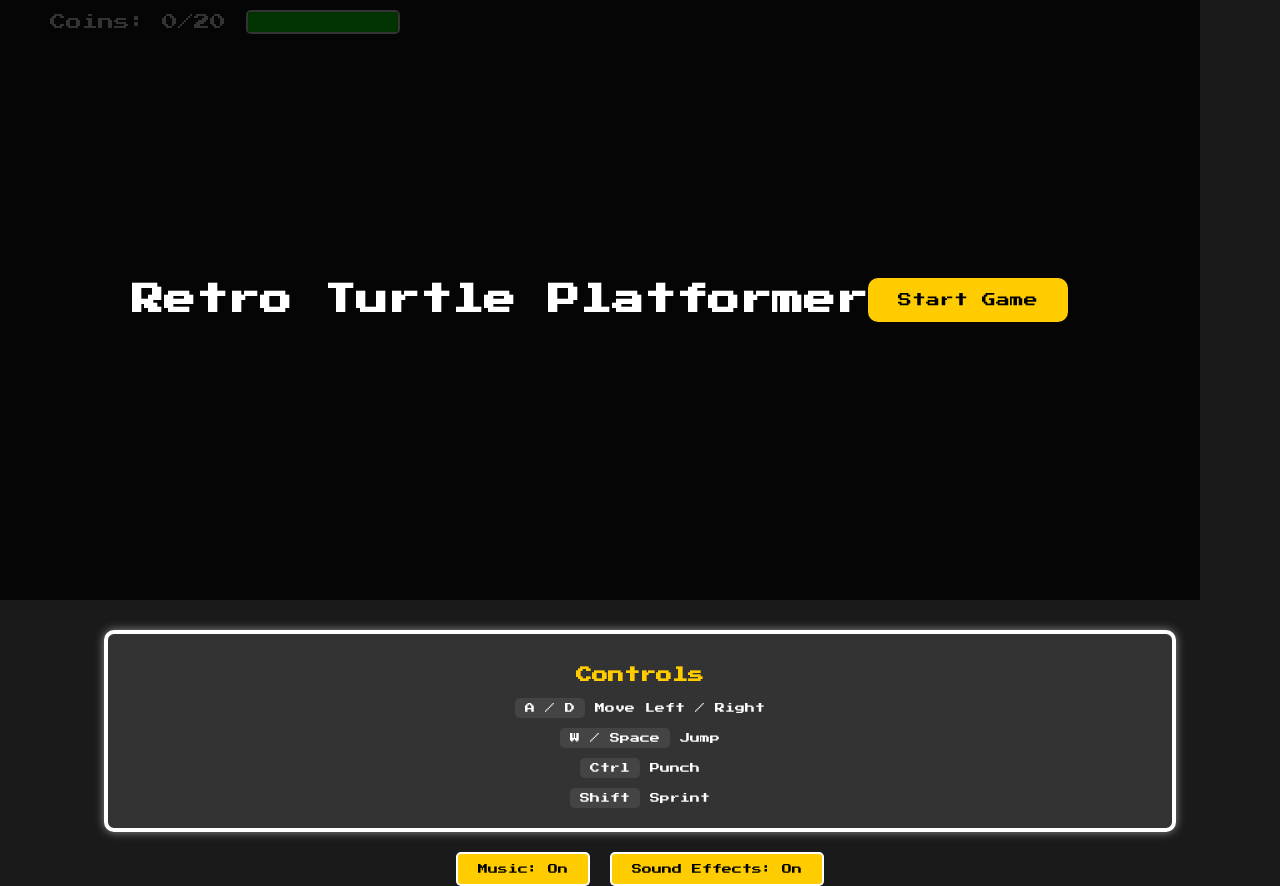
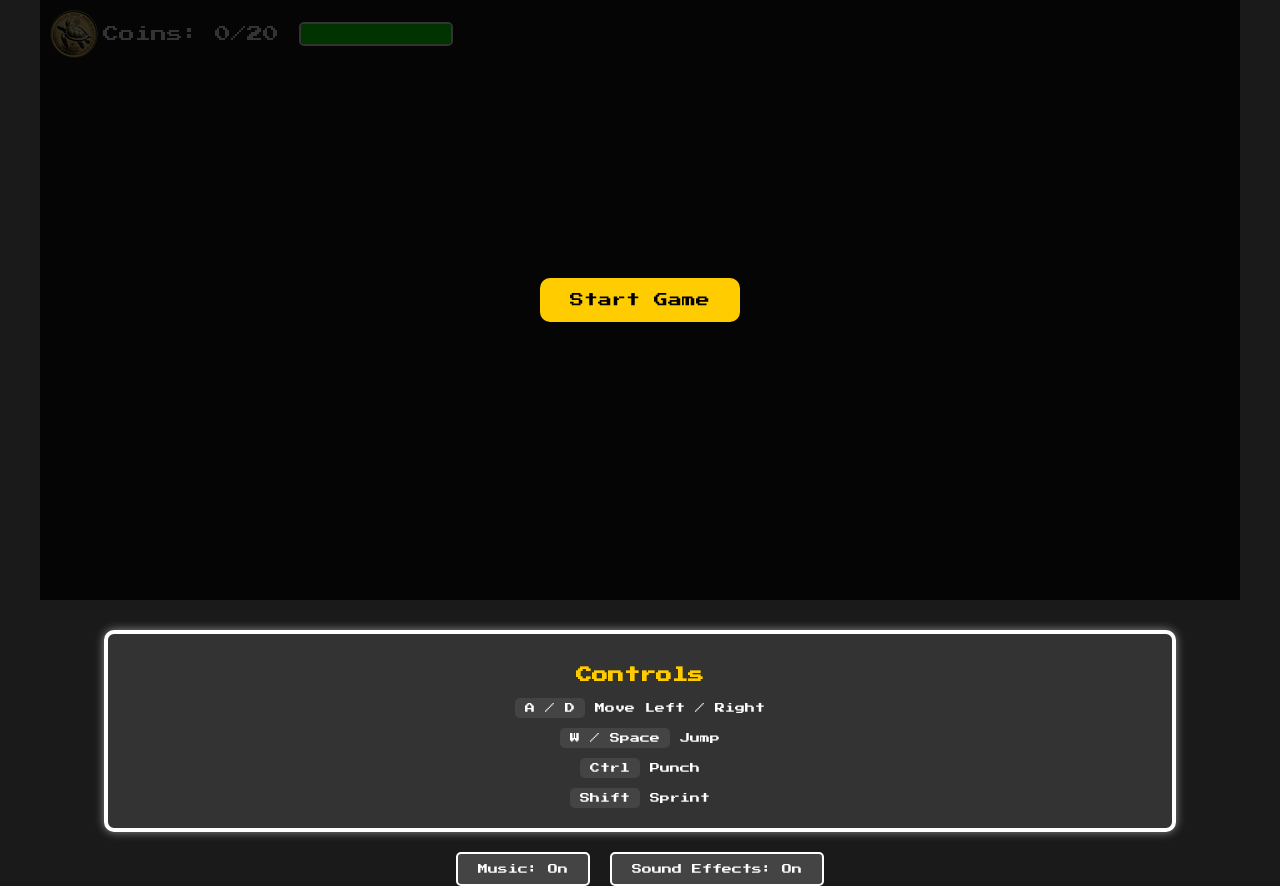
Before and after one commit to mattymattmattmatt/Turtle-Trouble, a plain HTML site: page index.html in a window 1280 px wide. Drawn offline with Linux system fonts and the light colour scheme.

Commit message:
Update index.html

```diff
--- a/index.html
+++ b/index.html
@@ -8,16 +8,16 @@
     <link href="https://fonts.googleapis.com/css2?family=Press+Start+2P&display=swap" rel="stylesheet">
 </head>
 <body>
-    <!-- Start Screen Overlay -->
-    <div id="startScreen" class="overlay">
-        <h1>Retro Turtle Platformer</h1>
-        <button id="startButton">Start Game</button>
-    </div>
+    <div id="gameContainer">
+        <canvas id="gameCanvas" width="1200" height="600"></canvas>
 
-    <div id="gameContainer" class="hidden">
-        <canvas id="gameCanvas" width="1200" height="600"></canvas>
+        <!-- Start Screen Overlay -->
+        <div id="startScreen">
+            <button id="startButton">Start Game</button>
+        </div>
+
         <div id="hud">
-            <div id="coinCounter">Coins: 0/20</div>
+            <div id="coinCounter"><img src="assets/images/coin-icon.png" alt="Coin" /> Coins: 0/20</div>
             <div id="staminaMeter">
                 <div id="staminaFill"></div>
             </div>
@@ -26,9 +26,8 @@
             <!-- End game messages will appear here -->
         </div>
     </div>
-
     <!-- Controls Section -->
-    <div id="controlsContainer" class="hidden">
+    <div id="controlsContainer">
         <h2>Controls</h2>
         <div class="control">
             <span class="key">A / D</span>
@@ -47,13 +46,11 @@
             <span class="action">Sprint</span>
         </div>
     </div>
-
-    <!-- Audio Controls Section -->
-    <div id="audioControls" class="hidden">
-        <button id="toggleMusic" class="active">Music: On</button>
-        <button id="toggleSound" class="active">Sound Effects: On</button>
+    <!-- New Toggle Buttons -->
+    <div id="audioControls">
+        <button id="toggleMusic">Music: On</button>
+        <button id="toggleSound">Sound Effects: On</button>
     </div>
-
     <script src="game.js"></script>
 </body>
 </html>
```
